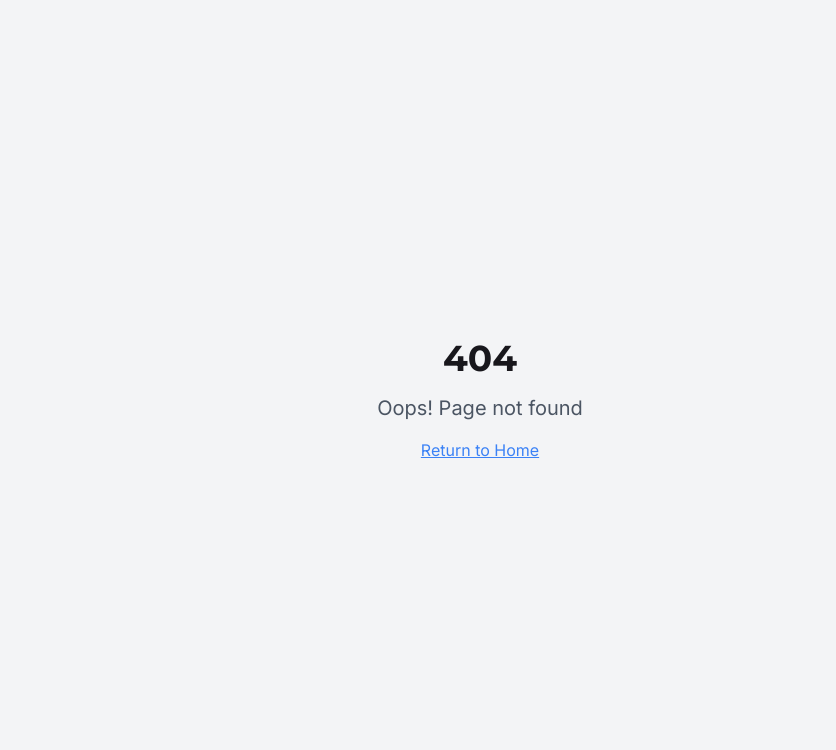
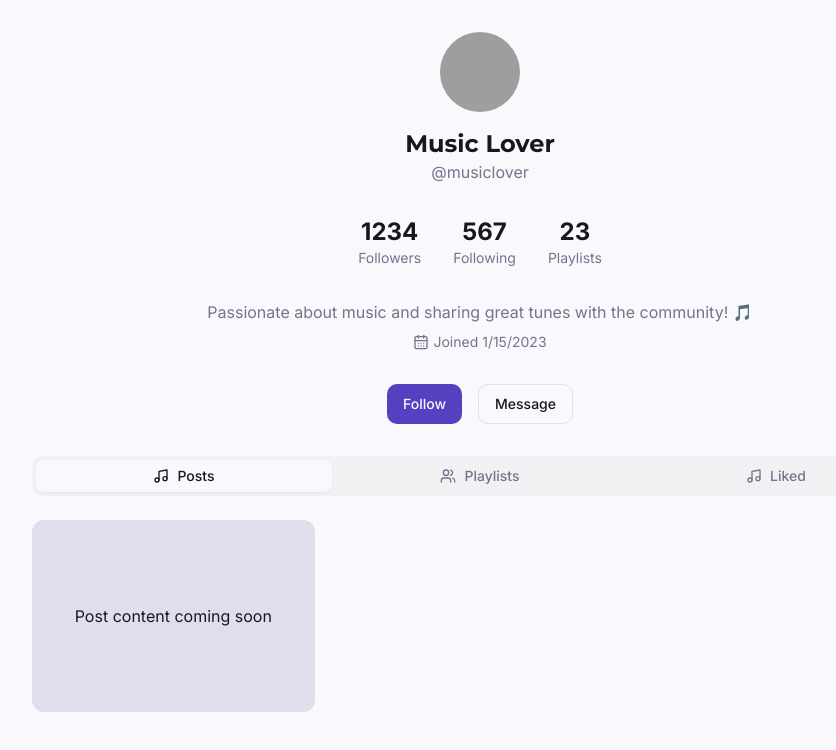
Before and after one commit to palfso/soundverse-connect, a React (Vite) app: page /profile in a window 1280 px wide. Before the commit this address had no page. Shown: the top 750 px of the page, without its empty margins (160-996 px from the left). Built offline with nearby package versions, Linux system fonts and the light colour scheme; grey boxes are pictures that could not be loaded.

Commit message:
Add complete profile system
This commit adds a complete profile system to the application.  The specific implementation details are not included in this commit message.

```diff
--- a/src/App.tsx
+++ b/src/App.tsx
@@ -1,9 +1,11 @@
+
 import { Toaster } from "@/components/ui/toaster";
 import { Toaster as Sonner } from "@/components/ui/sonner";
 import { TooltipProvider } from "@/components/ui/tooltip";
 import { QueryClient, QueryClientProvider } from "@tanstack/react-query";
 import { BrowserRouter, Routes, Route } from "react-router-dom";
 import Index from "./pages/Index";
+import Profile from "./pages/Profile";
 import NotFound from "./pages/NotFound";
 
 const queryClient = new QueryClient();
@@ -16,7 +18,7 @@ const App = () => (
       <BrowserRouter>
         <Routes>
           <Route path="/" element={<Index />} />
-          {/* ADD ALL CUSTOM ROUTES ABOVE THE CATCH-ALL "*" ROUTE */}
+          <Route path="/profile" element={<Profile />} />
           <Route path="*" element={<NotFound />} />
         </Routes>
       </BrowserRouter>
--- /dev/null
+++ b/src/components/UserAvatar.tsx
@@ -0,0 +1,23 @@
+
+import { Avatar, AvatarFallback, AvatarImage } from "@/components/ui/avatar";
+import { UserProfile } from "@/types/user";
+
+interface UserAvatarProps {
+  user: Pick<UserProfile, "username" | "avatarUrl">;
+  size?: "sm" | "md" | "lg";
+}
+
+export function UserAvatar({ user, size = "md" }: UserAvatarProps) {
+  const sizeClasses = {
+    sm: "h-8 w-8",
+    md: "h-10 w-10",
+    lg: "h-20 w-20"
+  };
+
+  return (
+    <Avatar className={sizeClasses[size]}>
+      <AvatarImage src={user.avatarUrl} alt={user.username} />
+      <AvatarFallback>{user.username[0].toUpperCase()}</AvatarFallback>
+    </Avatar>
+  );
+}
--- a/src/pages/Index.tsx
+++ b/src/pages/Index.tsx
@@ -1,7 +1,9 @@
 import { MusicCard } from "@/components/MusicCard";
 import { ThemeToggle } from "@/components/ThemeToggle";
+import { Button } from "@/components/ui/button";
+import { Link } from "react-router-dom";
+import { UserCircle } from "lucide-react";
 
-// Données de test
 const musicPosts = [
   {
     id: 1,
@@ -37,7 +39,12 @@ const Index = () => {
     <div className="min-h-screen bg-background">
       <div className="container py-8 px-4 sm:px-6 lg:px-8">
         <header className="text-center mb-12 relative">
-          <div className="absolute right-4 top-0">
+          <div className="absolute right-4 top-0 flex items-center space-x-4">
+            <Link to="/profile">
+              <Button variant="ghost" size="icon">
+                <UserCircle className="h-5 w-5" />
+              </Button>
+            </Link>
             <ThemeToggle />
           </div>
           <h1 className="text-4xl font-bold mb-4">MusicFlow</h1>
--- /dev/null
+++ b/src/pages/Profile.tsx
@@ -0,0 +1,111 @@
+
+import { UserAvatar } from "@/components/UserAvatar";
+import { Button } from "@/components/ui/button";
+import { Tabs, TabsContent, TabsList, TabsTrigger } from "@/components/ui/tabs";
+import { UserProfile } from "@/types/user";
+import { CalendarDays, Music, Users } from "lucide-react";
+
+// Données de test
+const mockProfile: UserProfile = {
+  id: "1",
+  username: "musiclover",
+  displayName: "Music Lover",
+  bio: "Passionate about music and sharing great tunes with the community! 🎵",
+  avatarUrl: "https://images.unsplash.com/photo-1649972904349-6e44c42644a7",
+  followers: 1234,
+  following: 567,
+  playlists: 23,
+  joinedDate: "2023-01-15"
+};
+
+const Profile = () => {
+  return (
+    <div className="min-h-screen bg-background">
+      <div className="container py-8 px-4 sm:px-6 lg:px-8">
+        {/* En-tête du profil */}
+        <div className="space-y-8">
+          <div className="flex flex-col items-center space-y-4">
+            <UserAvatar user={mockProfile} size="lg" />
+            <div className="text-center">
+              <h1 className="text-2xl font-bold">{mockProfile.displayName}</h1>
+              <p className="text-muted-foreground">@{mockProfile.username}</p>
+            </div>
+          </div>
+
+          {/* Stats */}
+          <div className="flex justify-center space-x-8">
+            <div className="text-center">
+              <p className="text-2xl font-bold">{mockProfile.followers}</p>
+              <p className="text-sm text-muted-foreground">Followers</p>
+            </div>
+            <div className="text-center">
+              <p className="text-2xl font-bold">{mockProfile.following}</p>
+              <p className="text-sm text-muted-foreground">Following</p>
+            </div>
+            <div className="text-center">
+              <p className="text-2xl font-bold">{mockProfile.playlists}</p>
+              <p className="text-sm text-muted-foreground">Playlists</p>
+            </div>
+          </div>
+
+          {/* Bio */}
+          <div className="max-w-2xl mx-auto text-center">
+            <p className="text-muted-foreground">{mockProfile.bio}</p>
+            <div className="flex items-center justify-center mt-2 text-sm text-muted-foreground">
+              <CalendarDays className="w-4 h-4 mr-1" />
+              <span>Joined {new Date(mockProfile.joinedDate).toLocaleDateString()}</span>
+            </div>
+          </div>
+
+          {/* Actions */}
+          <div className="flex justify-center space-x-4">
+            <Button>Follow</Button>
+            <Button variant="outline">Message</Button>
+          </div>
+
+          {/* Onglets */}
+          <Tabs defaultValue="posts" className="w-full max-w-4xl mx-auto">
+            <TabsList className="grid w-full grid-cols-3">
+              <TabsTrigger value="posts" className="flex items-center">
+                <Music className="w-4 h-4 mr-2" />
+                Posts
+              </TabsTrigger>
+              <TabsTrigger value="playlists" className="flex items-center">
+                <Users className="w-4 h-4 mr-2" />
+                Playlists
+              </TabsTrigger>
+              <TabsTrigger value="liked" className="flex items-center">
+                <Music className="w-4 h-4 mr-2" />
+                Liked
+              </TabsTrigger>
+            </TabsList>
+            <TabsContent value="posts" className="mt-6">
+              <div className="grid grid-cols-1 md:grid-cols-2 lg:grid-cols-3 gap-6">
+                {/* Nous utiliserons les mêmes MusicCard ici plus tard */}
+                <div className="h-48 bg-accent rounded-lg flex items-center justify-center">
+                  Post content coming soon
+                </div>
+              </div>
+            </TabsContent>
+            <TabsContent value="playlists" className="mt-6">
+              <div className="grid grid-cols-1 md:grid-cols-2 lg:grid-cols-3 gap-6">
+                <div className="h-48 bg-accent rounded-lg flex items-center justify-center">
+                  Playlists coming soon
+                </div>
+              </div>
+            </TabsContent>
+            <TabsContent value="liked" className="mt-6">
+              <div className="grid grid-cols-1 md:grid-cols-2 lg:grid-cols-3 gap-6">
+                <div className="h-48 bg-accent rounded-lg flex items-center justify-center">
+                  Liked content coming soon
+                </div>
+              </div>
+            </TabsContent>
+          </Tabs>
+        </div>
+      </div>
+    </div>
+  );
+};
+
+export default Profile;
--- /dev/null
+++ b/src/types/user.ts
@@ -0,0 +1,12 @@
+
+export interface UserProfile {
+  id: string;
+  username: string;
+  displayName: string;
+  bio: string;
+  avatarUrl: string;
+  followers: number;
+  following: number;
+  playlists: number;
+  joinedDate: string;
+}
```
